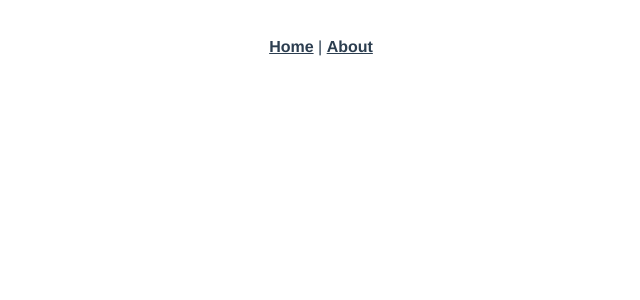
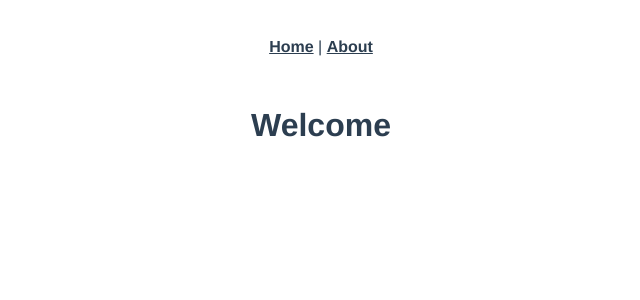
Before and after one commit to Team02-GroupProject2-Glasgow/Client, a Vue app in the folder client/: page /welcome in a window 1280 px wide. Shown: the top 300 px of the page, without its empty margins (319-959 px from the left). Built offline with nearby package versions, Linux system fonts and the light colour scheme.

Commit message:
Add WelcomePage Views

```diff
--- a/client/src/router/index.js
+++ b/client/src/router/index.js
@@ -1,6 +1,7 @@
 import Vue from 'vue'
 import VueRouter from 'vue-router'
 import Home from '../views/Home.vue'
+import WelcomePage from '../views/WelcomePage.vue'
 
 Vue.use(VueRouter)
 
@@ -9,6 +10,11 @@ const routes = [
     path: '/',
     name: 'Home',
     component: Home
+  },
+  {
+    path: '/welcome',
+    name: 'Welcome',
+    component: WelcomePage
   },
   {
     path: '/about',
--- /dev/null
+++ b/client/src/views/WelcomePage.vue
@@ -0,0 +1,13 @@
+<template>
+  <h1>Welcome</h1>
+</template>
+
+<script>
+export default {
+
+}
+</script>
+
+<style>
+
+</style>
```
